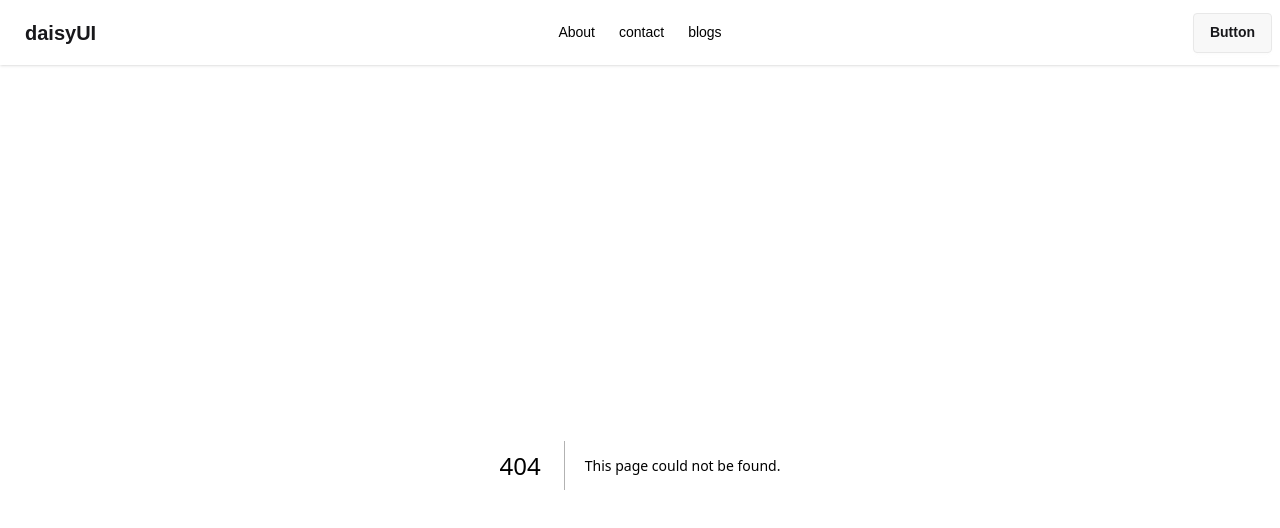
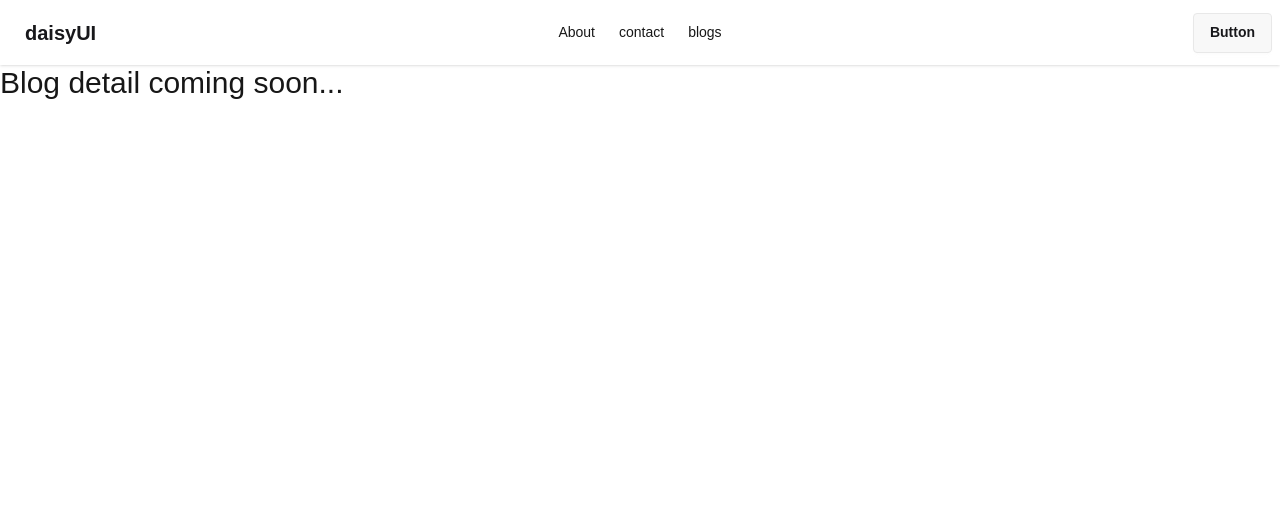
Before and after one commit to israt32/my-text-next-app, a Next.js app: page /blogs/1 in a window 1280 px wide. Before the commit this address had no page. Shown: the top 528 px of the page. Built offline with nearby package versions, Linux system fonts and the light colour scheme.

Commit message:
writing blog id

```diff
--- /dev/null
+++ b/src/app/blogs/[blogId]/page.jsx
@@ -0,0 +1,11 @@
+import React from 'react';
+
+const BlogDetailPage = () => {
+  return (
+    <div>
+      <h4 className="text-3xl">Blog detail coming soon...</h4>
+    </div>
+  );
+};
+
+export default BlogDetailPage;
```
Also changed, not shown: src/app/blogs/page.jsx (line endings or trailing spaces).
